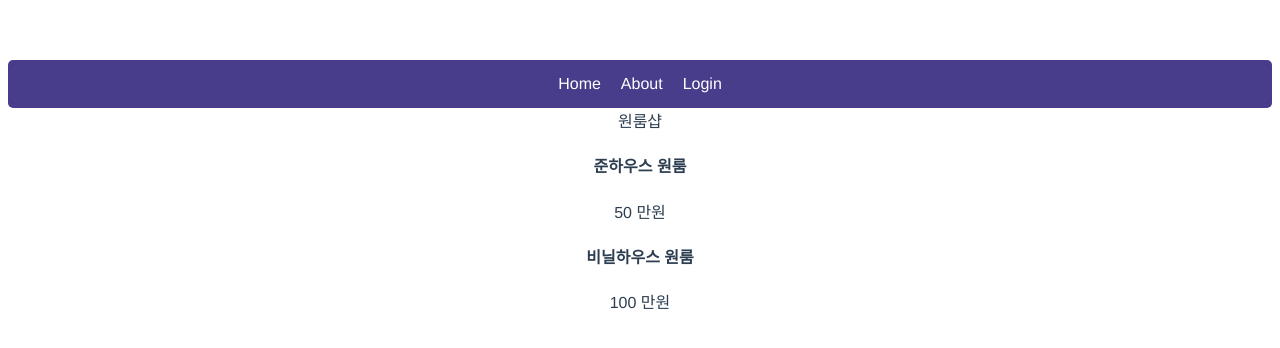
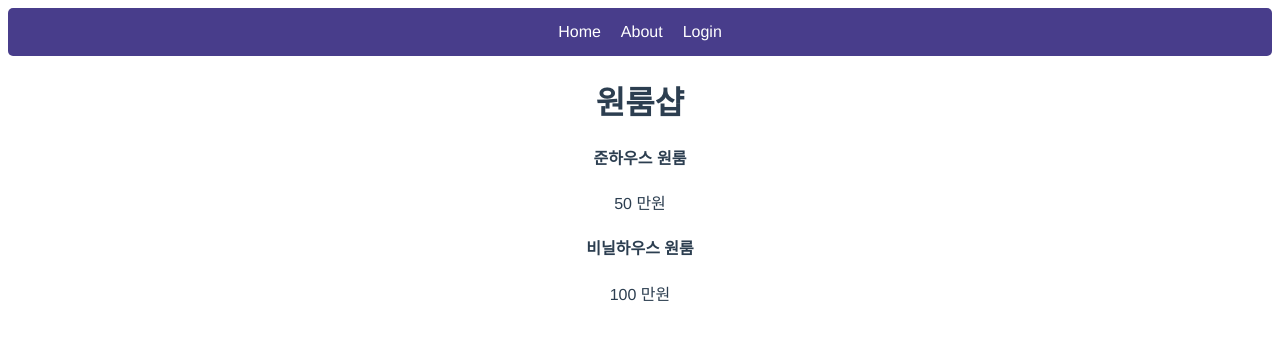
Before and after one commit to JeongTaehwan/VueDongSan, a Vue app: page / in a window 1280 px wide. Shown: the top 348 px of the page. Built offline with nearby package versions, Linux system fonts and the light colour scheme.

Commit message:
Update : 원룸 정보 반복문으로 수정

```diff
--- a/src/App.vue
+++ b/src/App.vue
@@ -1,16 +1,14 @@
 <template>
   <div class="menu">
-    <a v-for="Menu in menudata" :key="Menu">{{ Menu }}</a>
+    <a v-for="(Menu, arr) in menudata" :key="arr">{{ Menu }}</a>
   </div>
 
   <div>
-    원룸샵
-    <h4>{{ room[0] }} 원룸</h4>
-    <p>{{ price[0] }} 만원</p>
-  </div>
-  <div>
-    <h4>{{ room[1] }} 원룸</h4>
-    <p>{{ price[1] }} 만원</p>
+    <h1>원룸샵</h1>
+    <div v-for="(Room, arr) in room" :key="arr">
+      <h4>{{ Room }} 원룸</h4>
+      <p>{{ price[arr] }} 만원</p>
+    </div>
   </div>
 </template>
 
@@ -34,7 +32,6 @@ export default {
   -moz-osx-font-smoothing: grayscale;
   text-align: center;
   color: #2c3e50;
-  margin-top: 60px;
 }
 
 .menu {
```
